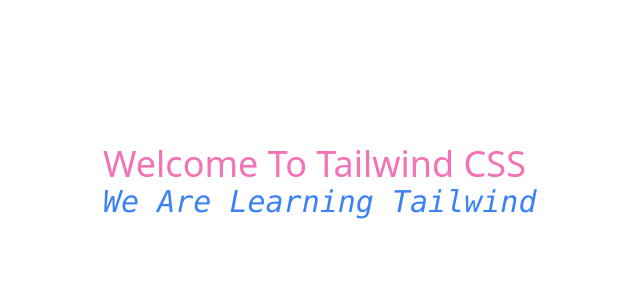
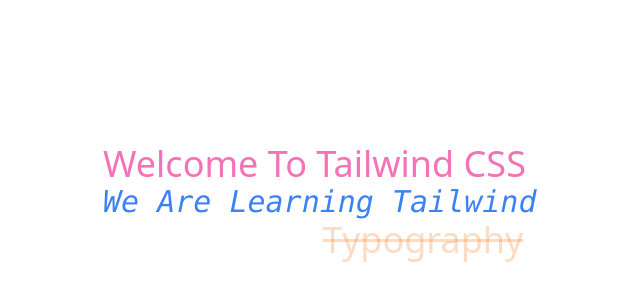
Before and after one commit to Fatiha26/learning-tailwind, a website: page index.html in a window 1280 px wide. Shown: the part 216-516 px from the top of the page, without its empty margins (217-857 px from the left). Drawn offline with Linux system fonts and the light colour scheme.

Commit message:
typography

```diff
--- a/index.html
+++ b/index.html
@@ -15,6 +15,11 @@
         text-blue-500
         font-mono text-3xl italic"
         >we are learning tailwind</p>
+        <p class="w-full
+        text-center
+        text-orange-500
+        text-opacity-25
+        line-through">Typography</p>
      </div>
 </body>
 </html>
```
Also changed, not shown: output.css.
